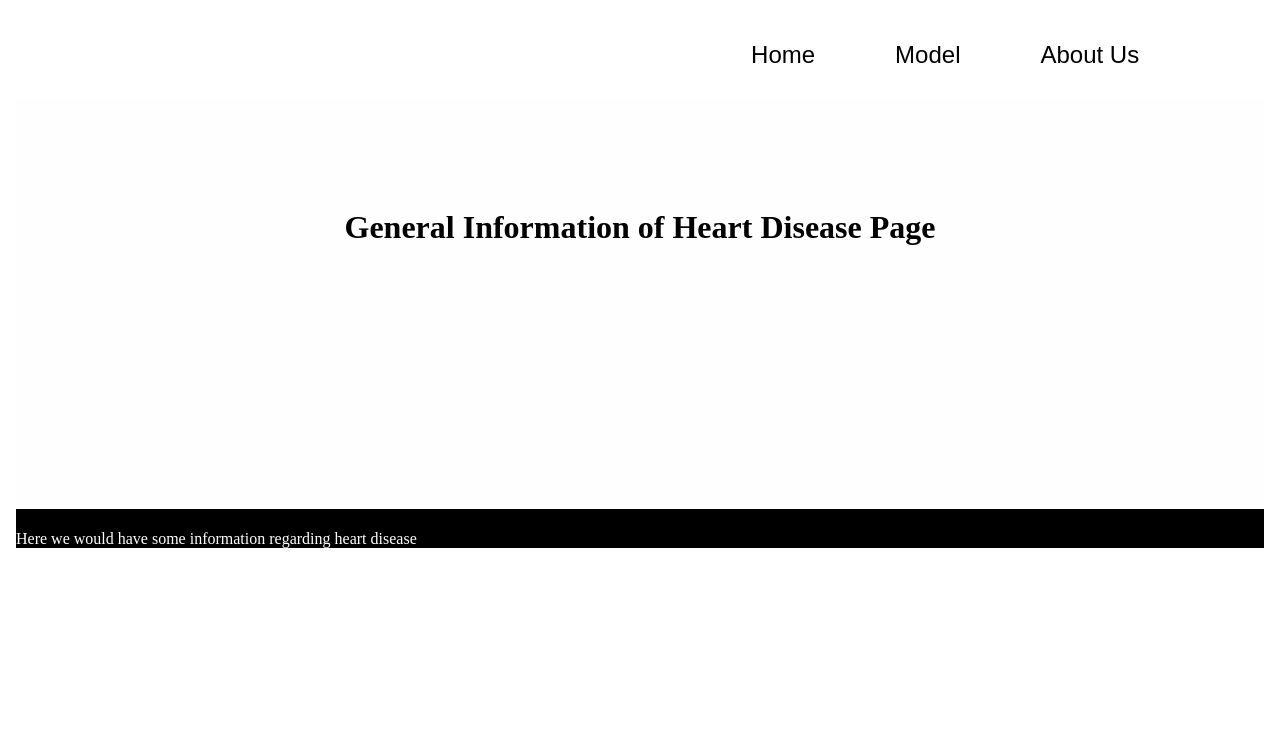
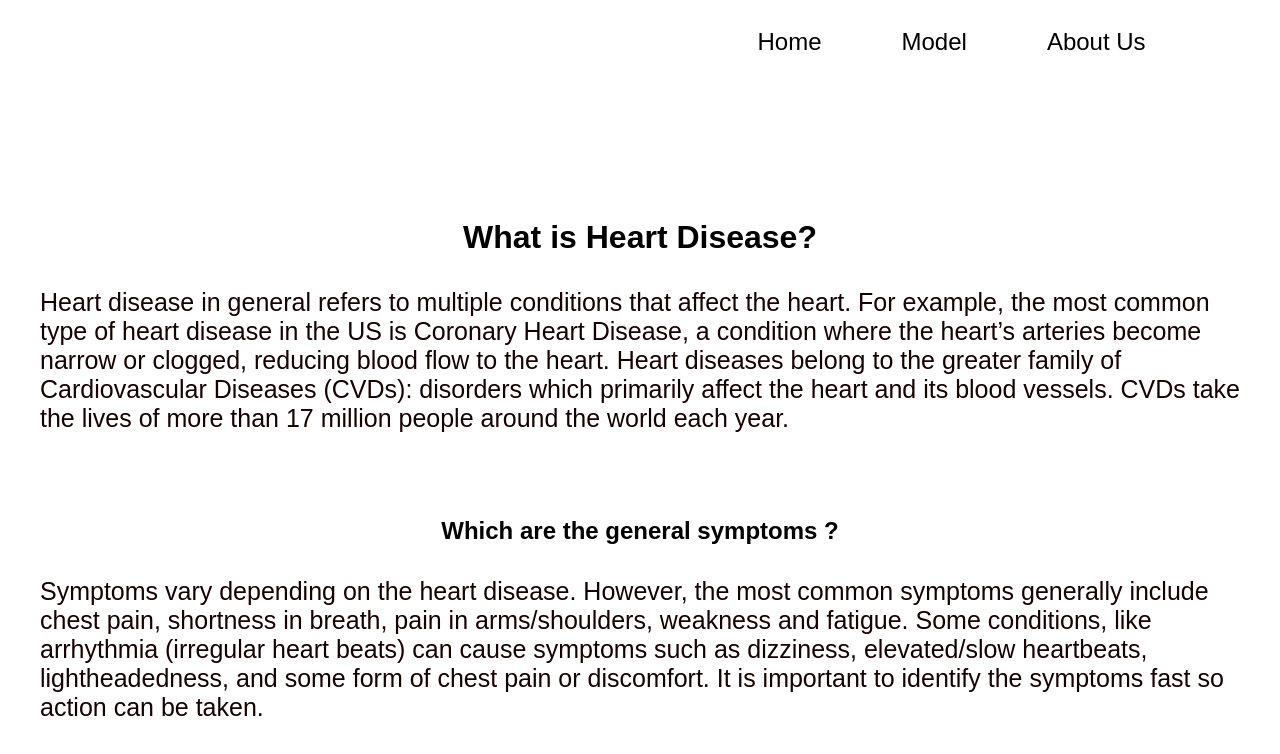
Before and after one commit to ethanotran/HeartDiseaseWebsite, a React (Create React App) app in the folder website/website/: page /Info in a window 1280 px wide. Shown: the top 754 px of the page. Built offline with nearby package versions, Linux system fonts and the light colour scheme.

Commit message:
minimal changes on quizcomponent and setting summary on results
passing array from quizcomponent to results page so a summary can be display. setting such summary on results and some minor cosmetic settings

```diff
--- a/website/website/src/components/quizcomponent.js
+++ b/website/website/src/components/quizcomponent.js
@@ -68,7 +68,6 @@ const QuizComponent = () => {
      console.table(...[answers])
       setIndex(0)
       // Here we send the answers array to the backend
-
       axios({method: "POST",
         url: "http://localhost:8090/api/input",
         data: {
@@ -85,11 +84,16 @@ const QuizComponent = () => {
         }
       }).then(function (response) {
 
-        navigate("/results", {state: {result:[response.data.value1,response.data.value2]}, replace:true})
+        navigate("/results", {state: {result:[response.data.value1,response.data.value2,answers]}, replace:true})
+
+
       })
       .catch(function(error) {
         console.log(error)
       })
+
+
+
     }
   }
 
--- /dev/null
+++ b/website/website/src/components/resultcomponent.css
@@ -0,0 +1,22 @@
+.results {
+
+    font-family: "Arial";
+    font-size: x-large;
+    transform: translateY(100px);
+    background-color: rgb(29, 29, 29);
+    color: rgb(243, 243, 243);
+    transform: translateY(-100px);
+    text-align: center;
+    padding-top: 15%;
+    width: 100%;
+    height: 700px;
+}
+.results .summary {
+
+    font-size: medium;
+    color: rgb(255, 255, 255);
+    text-align: left;
+    transform: translate(500px,50px);
+
+
+}
--- a/website/website/src/components/resultcomponent.js
+++ b/website/website/src/components/resultcomponent.js
@@ -1,4 +1,5 @@
 import {useLocation} from 'react-router-dom'
+import "./resultcomponent.css"
 
 /* Standard Healthy Ranges:
 Pressure High:  {
@@ -35,6 +36,8 @@ const ResultsComponent = () => {
     let location = useLocation();
 
     let display;
+    let display2 = location.state.result[2]
+    let display3;
     if(location.state.result[0] == 0&&location.state.result[1] == 0)
     {
         display = <p>you aren’t at risk of heart disease</p>
@@ -42,17 +45,73 @@ const ResultsComponent = () => {
     else if((location.state.result[0] == 1&&location.state.result[1] == 0)||(location.state.result[0] == 0&&location.state.result[1] == 1))
     {
         display = <p>you may have elevated risk of heart disease but here are the concerning inputs</p>
+        if(display2[1]== 0)
+        {
+            display2[1] = "male"
+
+        }
+        if(display2[1]== 1)
+        {
+            display2[1] = "female"
+
+        }
+        if(display2[4]== 0)
+        {
+            display2[4] = "no"
+
+        }
+        if(display2[4]== 1)
+        {
+            display2[4] = "yes"
+
+        }
+
+        display3 = <div><p>Summary:</p><p> age: {display2[0]}</p><p> gender: {display2[1]}</p><p> chest pain type: {display2[2]}</p><p> maximum heart rate: {display2[3]}</p>
+        <p> exercise induced angina: {display2[4]}</p><p>number of major vessels colored by cardiac fluoroscopy: {display2[5]}</p><p>impulse level: {display2[6]}</p><p> systolic blood pressure: {display2[7]}</p>
+        <p> (CK-MB) level: {display2[8]}</p><p> troponin level: {display2[9]}</p></div>
+       // display2 = location.state.summary
+
     }
     else if(location.state.result[0] == 1 &&location.state.result[1] == 1 )
     {
-        display = <p>your input indicates significant risk of heart disease</p>
+        if(display2[1]== 0)
+        {
+            display2[1] = "male"
+
+        }
+        if(display2[1]== 1)
+        {
+            display2[1] = "female"
+
+        }
+
+        if(display2[4]== 0)
+        {
+            display2[4] = "no"
+
+        }
+        if(display2[4]== 1)
+        {
+            display2[4] = "yes"
+
+        }
+
+        display3 = <div><p>Summary:</p><p> age: {display2[0]}</p><p> gender: {display2[1]}</p><p> chest pain type: {display2[2]}</p><p> maximum heart rate: {display2[3]}</p>
+        <p> exercise induced angina: {display2[4]}</p><p>number of major vessels colored by cardiac fluoroscopy: {display2[5]}</p><p>impulse level: {display2[6]}</p><p> systolic blood pressure: {display2[7]}</p>
+        <p> (CK-MB) level: {display2[8]}</p><p> troponin level: {display2[9]}</p></div>
     }
 
 
     return (
-        <div>
-            <h1 className="header-box-info">Results page</h1>
+        <div className='results'>
+
             {display}
+            <div className='summary'>
+            {display3}
+            </div>
+
+
+
         </div>
     )
 }
--- a/website/website/src/pages/info.css
+++ b/website/website/src/pages/info.css
@@ -1,5 +1,6 @@
 .header-box-info {
-    background-color: rgb(255, 254, 254);
+    font-family: "Arial";
+    background-color: transparent;
     color: rgb(0, 0, 0);
     text-align: center;
     padding-top: 15%;
@@ -7,6 +8,36 @@
     height: 300px;
   }
 
-.page1 {
-    background-color: black;
+.header-box-info .generalInfo {
+    font-size: 25px;
+    font-family: "Arial";
+    background-color: transparent;
+    color: rgb(22, 1, 1);
+    text-align: left;
+    margin: 32px;
+
 }
+
+.symptoms-header {
+  background-size: 12px;
+  transform: translateY(-190px);
+  font-family: "Arial";
+  background-color: transparent;
+  color: rgb(0, 0, 0);
+  text-align: center;
+  padding-top: 15%;
+  width: 100%;
+
+
+}
+.symptoms-header .symptoms-body{
+
+  font-size: 25px;
+  font-family: "Arial";
+  background-color: transparent;
+  color: rgb(22, 1, 1);
+  text-align: left;
+  margin: 32px;
+
+
+}
--- a/website/website/src/pages/info.js
+++ b/website/website/src/pages/info.js
@@ -1,11 +1,31 @@
 import NavBar from "../components/navbar";
+import "./info.css"
 
 export default function Info() {
   return(
-    <body className="page1">
+    <div>
       <NavBar/>
-      <h1 className="header-box-info">General Information of Heart Disease Page</h1>
-      <p className="information">Here we would have some information regarding heart disease</p>
-    </body>
+      <div className="header-box-info">
+      <h1>What is Heart Disease?
+      </h1>
+      <div className="generalInfo">
+        <p>Heart disease in general refers to multiple conditions that affect the heart.
+          For example, the most common type of heart disease in the US is Coronary Heart Disease,
+          a condition where the heart’s arteries become narrow or clogged, reducing blood flow to the heart.
+          Heart diseases belong to the greater family of Cardiovascular Diseases (CVDs): disorders which primarily affect the heart and its blood vessels.
+          CVDs take the lives of more than 17 million people around the world each year.</p>
+      </div>
+        </div>
+        <div className="symptoms-header">
+          <h2>Which are the general symptoms ?</h2>
+          <div className="symptoms-body">
+        <p>Symptoms vary depending on the heart disease.
+          However, the most common symptoms generally include chest pain, shortness in breath, pain in arms/shoulders, weakness and fatigue.
+          Some conditions, like arrhythmia (irregular heart beats) can cause symptoms such as dizziness, elevated/slow heartbeats, lightheadedness, and some form of chest pain or discomfort.
+          It is important to identify the symptoms fast so action can be taken.</p>
+      </div>
+          </div>
+
+    </div>
   )
 }
```
